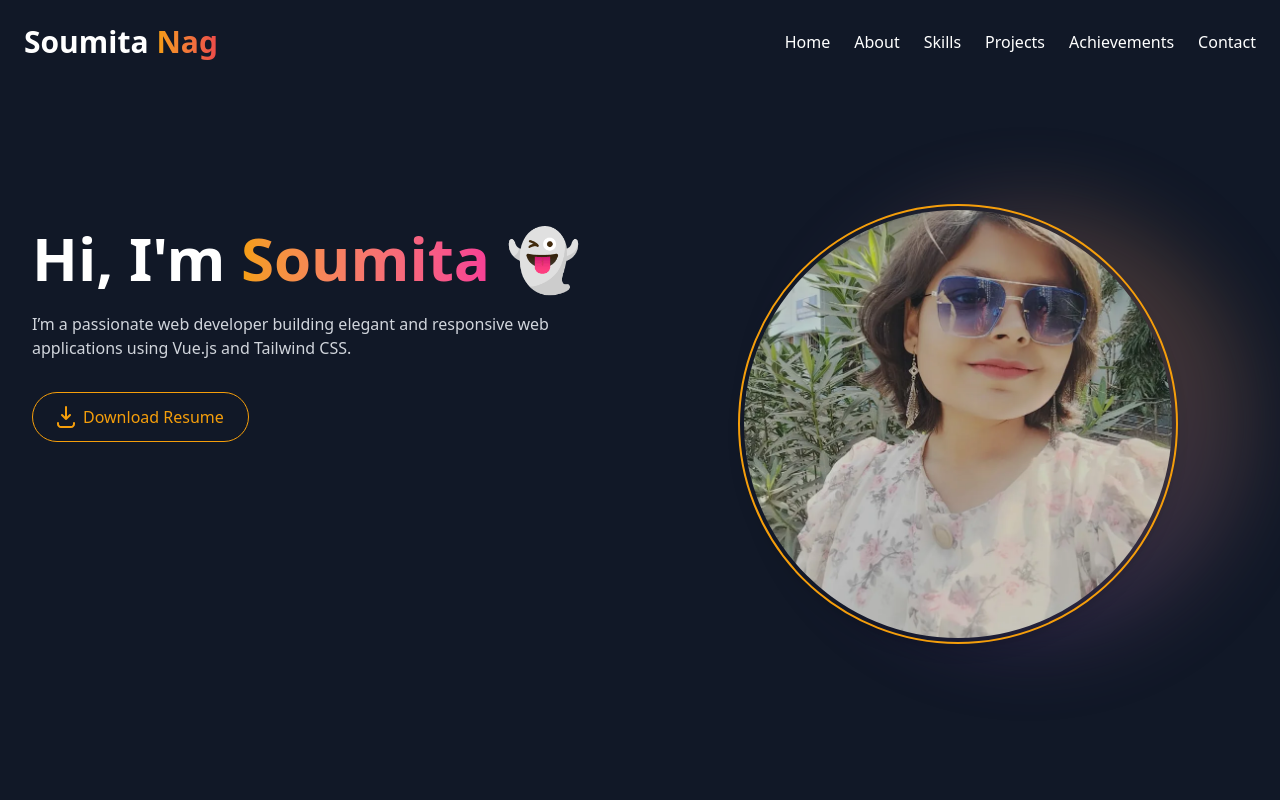
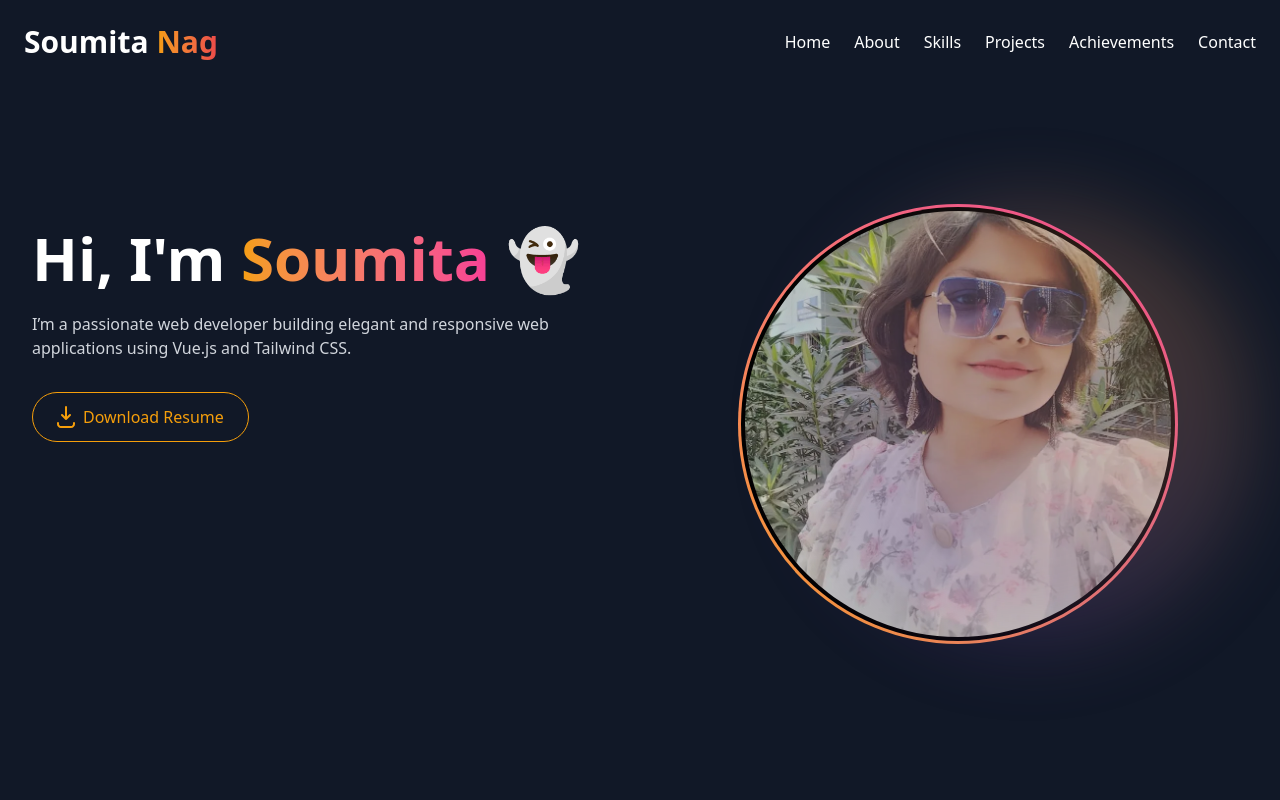
Before and after one commit to Soumita-Nag/Portfolio, a Vue app: page / in a window 1280 px wide. Shown: the top 800 px of the page. Built offline with nearby package versions, Linux system fonts and the light colour scheme.

Commit message:
update style: background color

```diff
--- a/src/components/HeaderSection.vue
+++ b/src/components/HeaderSection.vue
@@ -34,10 +34,18 @@
         <!-- Glowing Circular Background -->
         <div class="absolute top-1/2 right-0 -translate-y-1/2 w-92 h-92 sm:w-95 sm:h-95 lg:w-110 lg:h-110 rounded-full bg-gradient-to-tr from-[#570cac] to-[var(--color-primary)] opacity-25 blur-2xl z-0"></div>
 
-        <!-- Profile Image -->
-        <div class="relative z-10 w-92 h-92 sm:w-95 sm:h-95 lg:w-110 lg:h-110 rounded-full border-2 border-[var(--color-primary)] shadow-lg p-1 box-border">
-          <img src="@/assets/profile.jpg" alt="Soumita's Photo" loading="lazy" class="w-full h-full rounded-full object-cover" />
+        <!-- Gradient Border Wrapper -->
+        <div class="w-92 h-92 sm:w-95 sm:h-95 lg:w-110 lg:h-110 rounded-full p-[3px] bg-gradient-to-tr from-[var(--color-primary)] to-pink-500">
+
+          <!-- Image Container -->
+          <div class="w-full h-full rounded-full bg-black p-1 box-border">
+            <img src="@/assets/profile.jpg" alt="Soumita's Photo"
+              loading="lazy"
+              class="w-full h-full rounded-full object-cover" />
+          </div>
+
         </div>
+
       </div>
     </div>
     <div id="about"></div>
```
Also changed, not shown: src/components/About.vue (line endings or trailing spaces).
